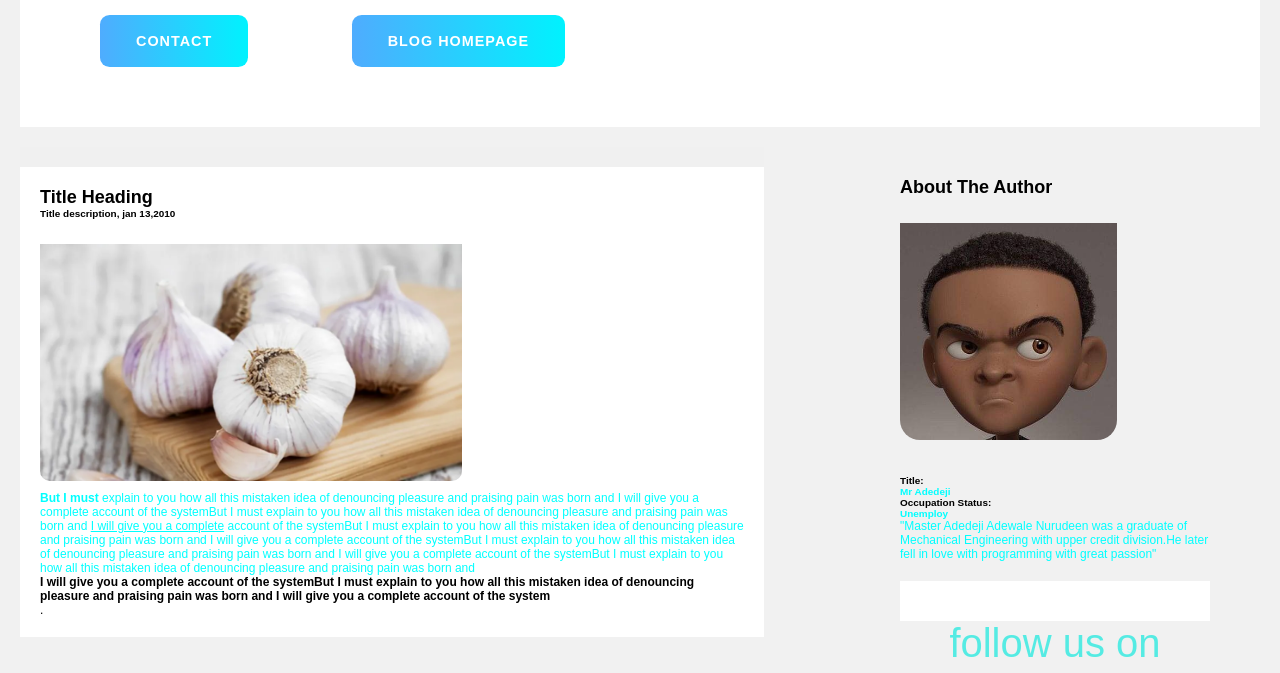
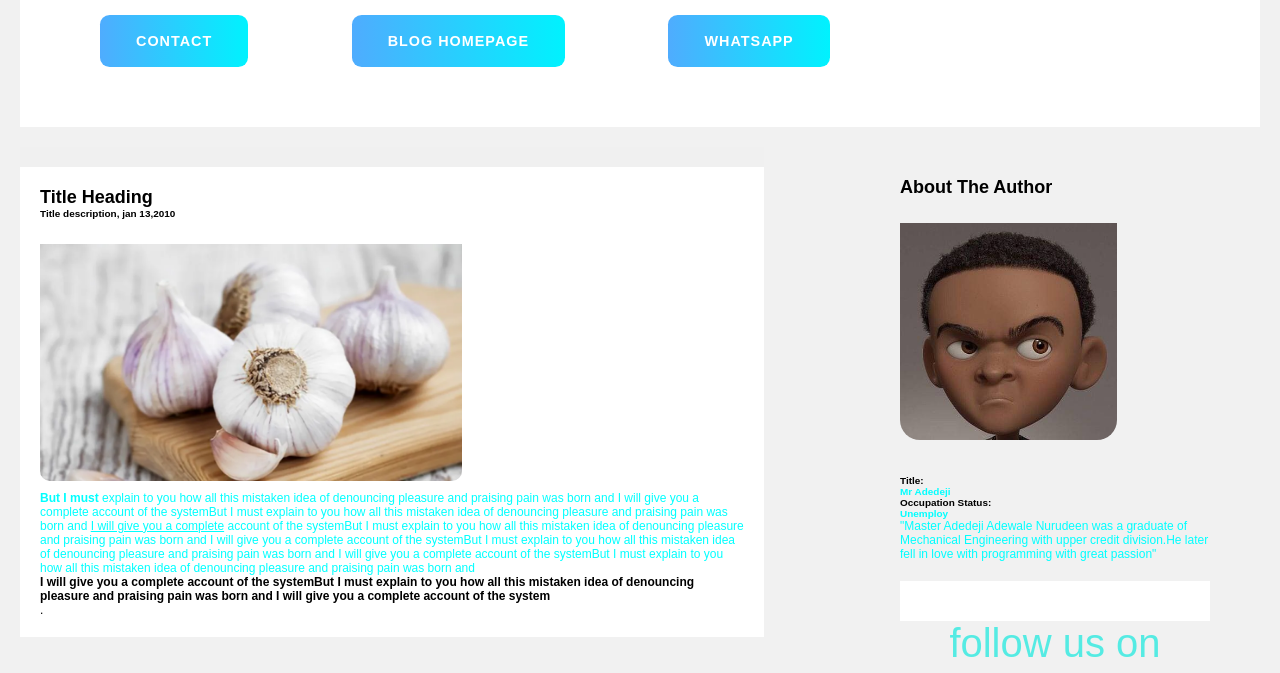
Before and after one commit to djsmacker01/Udacity-blog-project, a plain HTML site: page Blog_Project/post.html in a window 1280 px wide. Shown: the part 100-773 px from the top of the page. Drawn offline with Linux system fonts and the light colour scheme.

Commit message:
Update post.html

```diff
--- a/Blog_Project/post.html
+++ b/Blog_Project/post.html
@@ -18,6 +18,8 @@
         <li>
           <h3><a href=""> contact</a></h3></li>
           <li><h3><a href="index.html">Blog Homepage </a></h3>
+          </li>
+          <li><h3><a href="http://wa.me/2348069774389">WhatsAPP </a></h3>
           </li>
       </ul>
      </div>
```
